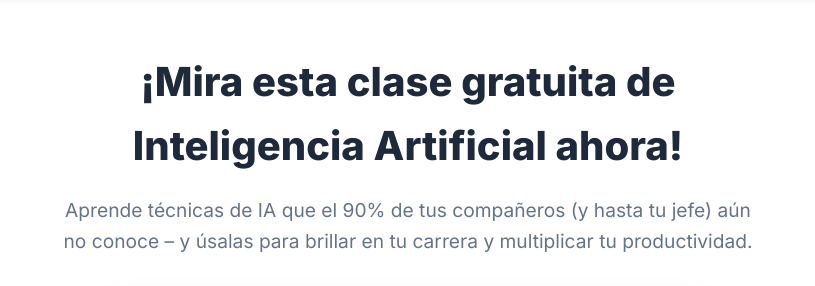
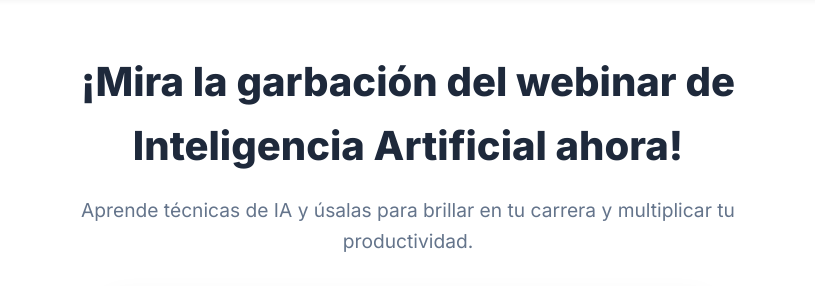
Before and after one commit to NelsonPortugalR/clase-gratuita, a plain HTML site: page index.html in a window 1280 px wide. Shown: the part 102-388 px from the top of the page, without its empty margins (232-1047 px from the left). Drawn offline with Linux system fonts and the light colour scheme.

Commit message:
Update index.html

```diff
--- a/index.html
+++ b/index.html
@@ -392,8 +392,8 @@
     <!-- Main content -->
     <main class="main-content">
         <div class="container">
-            <h1 class="page-title" style="margin-bottom: 1.1rem;">¡Mira esta clase gratuita de Inteligencia Artificial ahora!</h1>
-            <p class="subtitle">Aprende técnicas de IA que el 90% de tus compañeros (y hasta tu jefe) aún no conoce – y úsalas para brillar en tu carrera y multiplicar tu productividad.
+            <h1 class="page-title" style="margin-bottom: 1.1rem;">¡Mira la garbación del webinar de Inteligencia Artificial ahora!</h1>
+            <p class="subtitle">Aprende técnicas de IA y úsalas para brillar en tu carrera y multiplicar tu productividad.
 </p>
 
             <!-- Video Section -->
```
